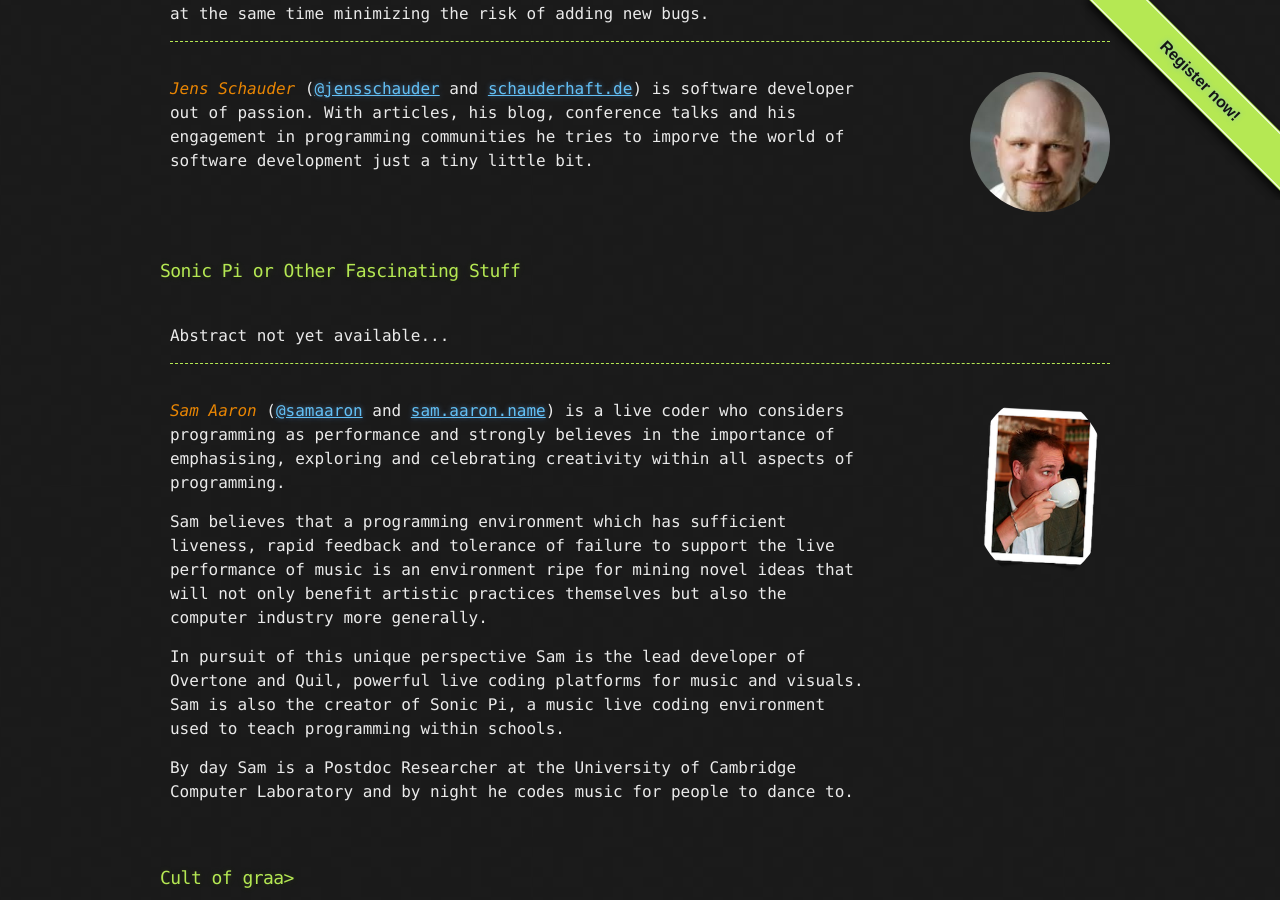
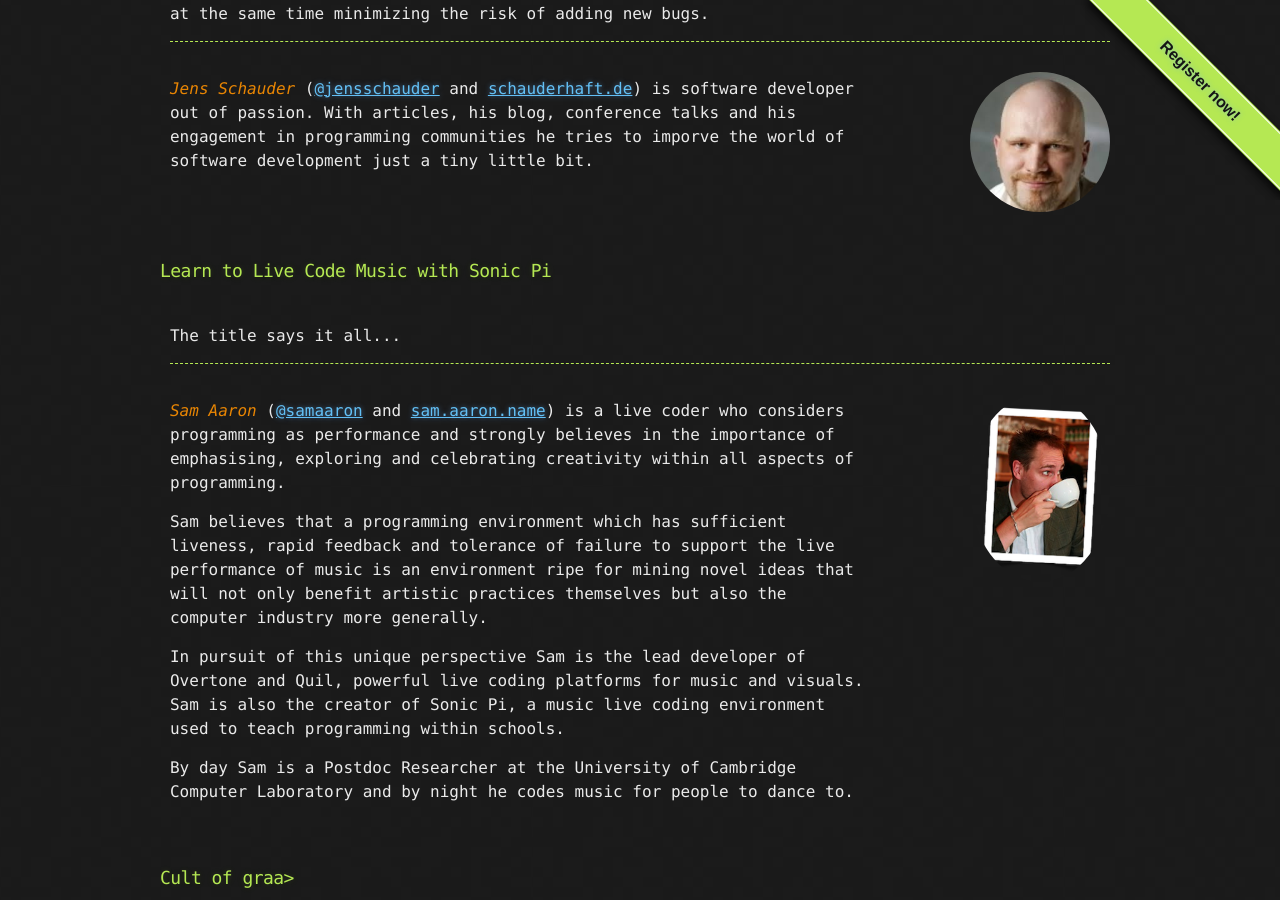
Before and after one commit to BreathingCode/BreathingCode.github.io, a Jekyll site: the page built from program.html, in a window 1280 px wide and 900 px high, scrolled down 4834 px. Built offline with Jekyll 4.4.1, drawn with Linux system fonts in a browser that asks for light colours; nearby versions of some CDN libraries; Markdown is read by kramdown in place of the engine named in the settings; grey boxes are pictures that could not be loaded.

Commit message:
Added Sam's session title

```diff
--- a/program.html
+++ b/program.html
@@ -406,11 +406,11 @@ At the <a href="/venues.html#preevent">pre-event party</a>, we will have live pe
 <div class="session-separator"></div>
 
 <a name="sonic-pi"></a>
-<h3>Sonic Pi or Other Fascinating Stuff</h3>
+<h3>Learn to Live Code Music with Sonic Pi</h3>
 
 <article class="session-abstract">
   <p>
-    Abstract not yet available...
+    The title says it all...
   </p>
 
 </article>
```
